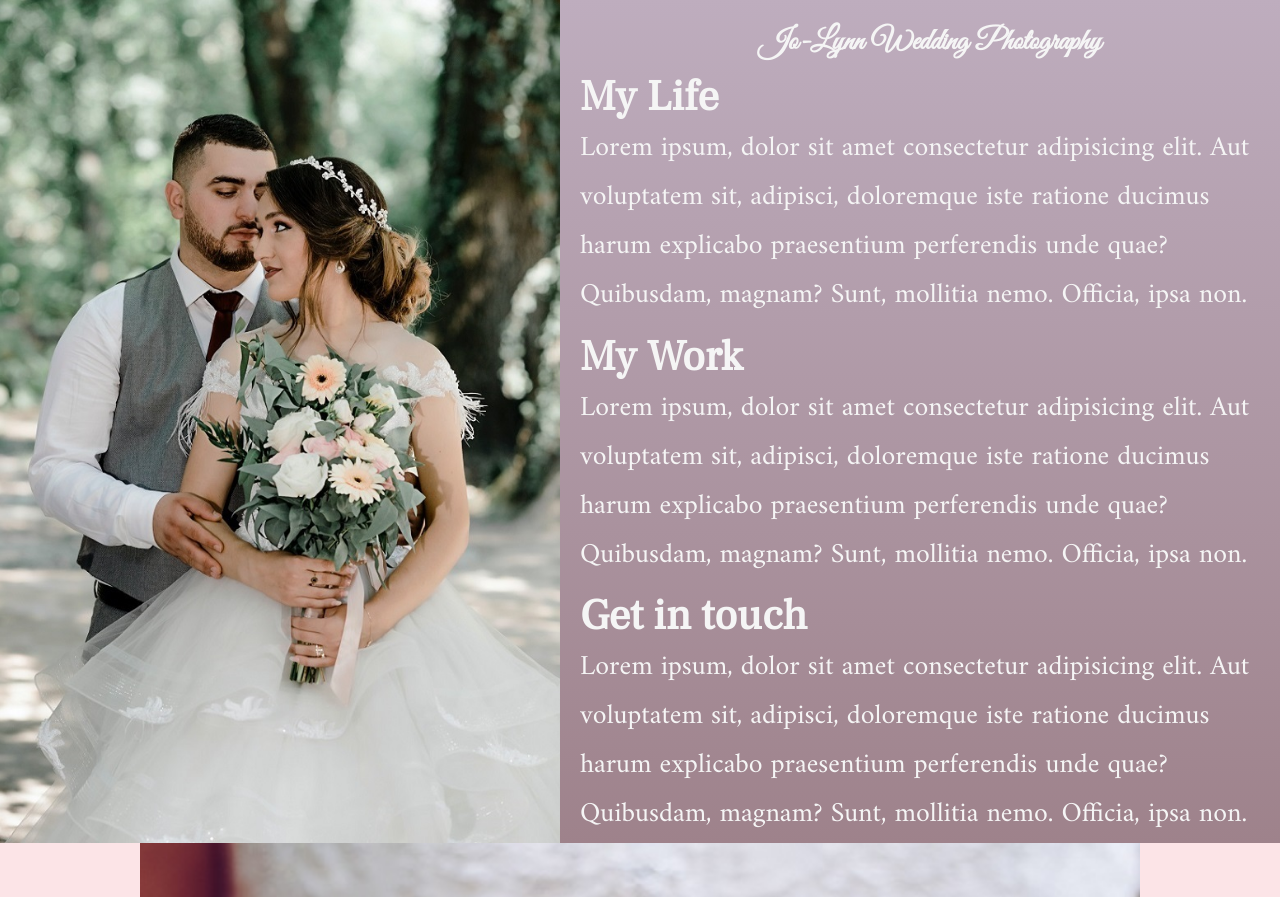
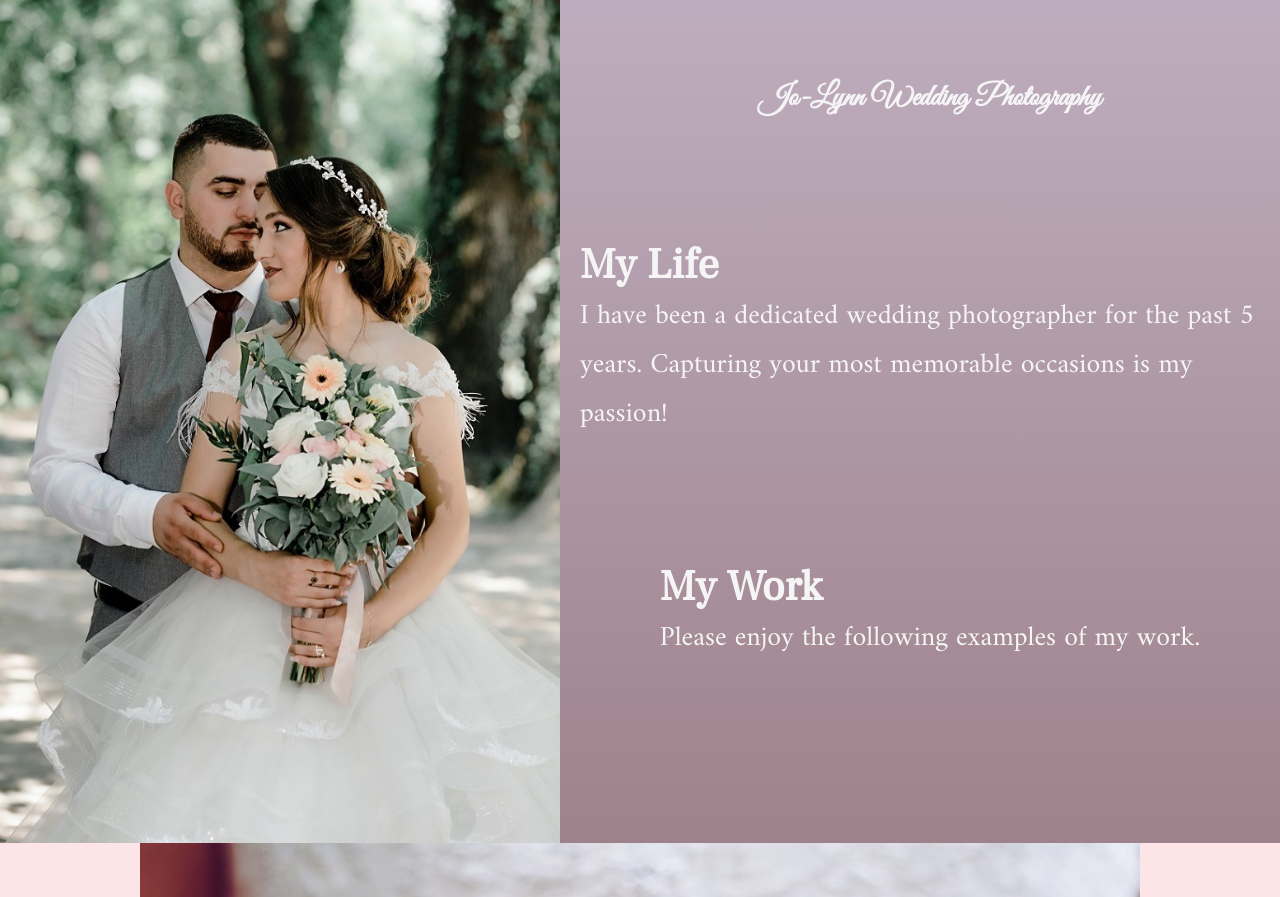
Before and after one commit to liz3438/Jo_Lynn_Wedding, a plain HTML site: page index.html in a window 1280 px wide. Shown: the part 901-1798 px from the top of the page. Drawn offline with Linux system fonts and the light colour scheme.

Commit message:
Add files via upload

```diff
--- a/index.html
+++ b/index.html
@@ -38,7 +38,7 @@
             <div class="hero-introduction flex">
                 <h2>
                     <p>
-                        Lorem ipsum dolor sit amet, consectetur adipisicing elit. Ab fugit consequatur dignissimos ex tenetur in sint repellendus iure, dicta tempora, libero consequuntur qui nostrum nulla dolore voluptatem, vel reprehenderit aliquid?
+                        Welcome! Please allow me to capture your story!
                     </p>
                 </h2>
 
@@ -61,20 +61,20 @@
                     <h3>
                         My Life
                     </h3>
-                    <p>Lorem ipsum, dolor sit amet consectetur adipisicing elit. Aut voluptatem sit, adipisci, doloremque iste ratione ducimus harum explicabo praesentium perferendis unde quae? Quibusdam, magnam? Sunt, mollitia nemo. Officia, ipsa non.</p>
+                    <p>I have been a dedicated wedding photographer for the past 5 years. Capturing your most memorable occasions is my passion!</p>
                 </div>
                 <div class="about-work">
                     <h3>
                         My Work
                     </h3>
-                    <p>Lorem ipsum, dolor sit amet consectetur adipisicing elit. Aut voluptatem sit, adipisci, doloremque iste ratione ducimus harum explicabo praesentium perferendis unde quae? Quibusdam, magnam? Sunt, mollitia nemo. Officia, ipsa non.</p>
+                    <p>Please enjoy the following examples of my work.</p>
                 </div>
                 <div class="about-Contact">
-                    <h3>
+                   <!-- <h3>
                         Get in touch
                     </h3>
-                    <p>Lorem ipsum, dolor sit amet consectetur adipisicing elit. Aut voluptatem sit, adipisci, doloremque iste ratione ducimus harum explicabo praesentium perferendis unde quae? Quibusdam, magnam? Sunt, mollitia nemo. Officia, ipsa non.</p>
-                </div>
+                    <p></p>
+                </div>-->
             </div>
             </div>
         </section>
```
